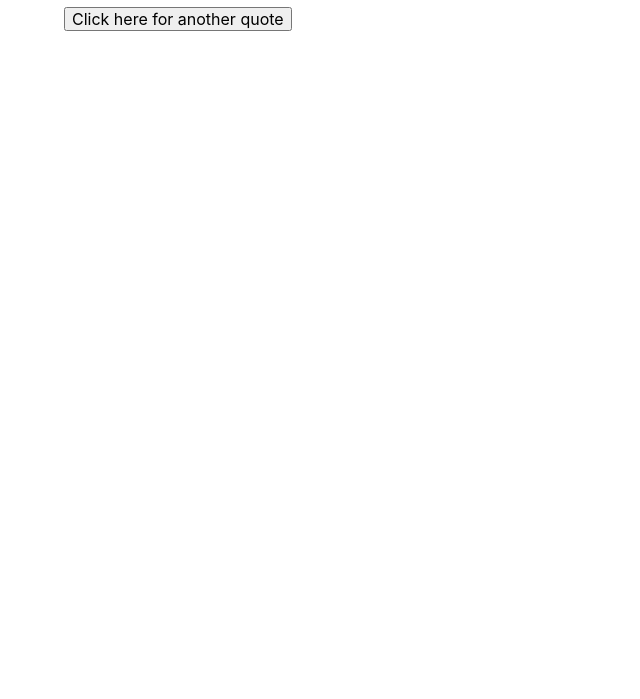
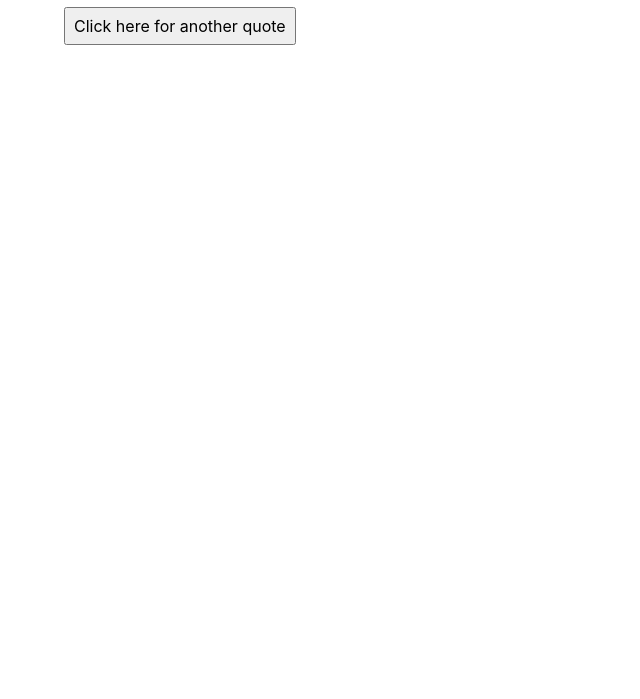
Before and after one commit to PaulCrtr/ajax-simpson, a plain HTML site: page index.html in a window 1280 px wide. Shown: the part 101-800 px from the top of the page, without its empty margins (0-640 px from the left). Drawn offline with nearby package versions, Linux system fonts and the light colour scheme; no server answers.

Commit message:
pages modif

```diff
--- a/index.html
+++ b/index.html
@@ -26,6 +26,9 @@
     <style>
       #simpson {
         margin: 1em;
+      }
+      #myBtn {
+        padding: 0.5em;
       }
     </style>
   </head>
```
